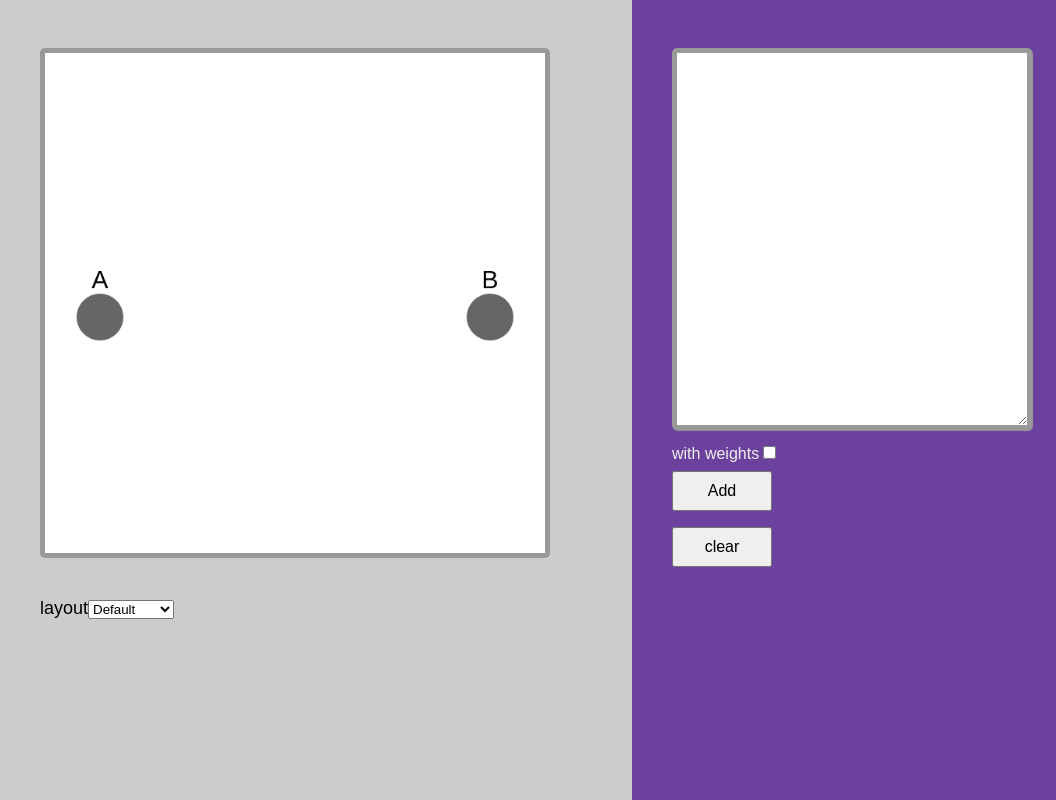
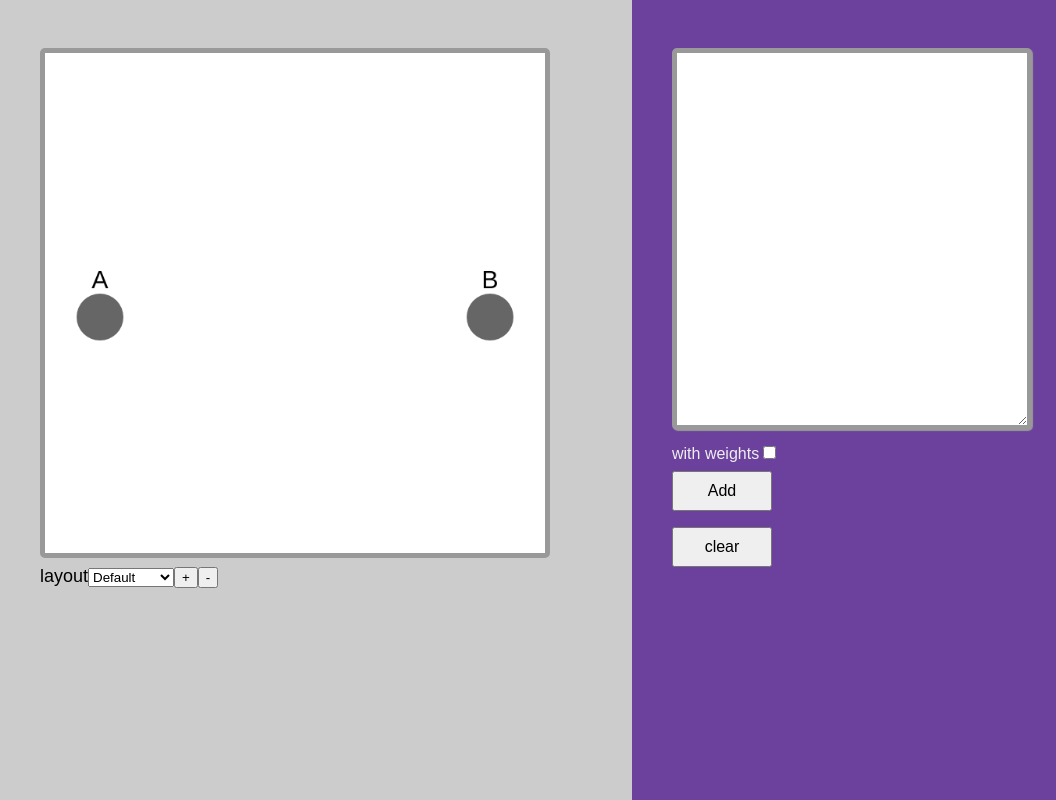
Before and after one commit to Fibii/Graph-Visualizer, a React (Create React App) app: page / in a window 1280 px wide. Shown: the whole page, without its empty margins (224-1280 px from the left). Built offline with nearby package versions, Linux system fonts and the light colour scheme.

Commit message:
added zoom feature

```diff
--- a/src/components/layoutList.js
+++ b/src/components/graphOptions.js
@@ -1,6 +1,6 @@
 import React from 'react'
 
-const LayoutList = ({ handleOnSelect }) => (
+const GraphOptions = ({ handleOnSelect, handleZoomPlus, handleZoomMinus }) => (
   <div>
     layout
     <select onChange={handleOnSelect}>
@@ -11,8 +11,9 @@ const LayoutList = ({ handleOnSelect }) => (
       <option value="concentric">Concentric</option>
       <option value="cose">Cose</option>
     </select>
-
+    <button type="button" onClick={handleZoomPlus}>+</button>
+    <button type="button" onClick={handleZoomMinus}>-</button>
   </div>
 )
 
-export default LayoutList
+export default GraphOptions
--- a/src/components/graphScene.js
+++ b/src/components/graphScene.js
@@ -1,13 +1,15 @@
 import React, { useEffect, useRef, useState } from 'react'
 import cytoscape from 'cytoscape'
-import LayoutList from './layoutList'
+import GraphOptions from './graphOptions'
 import getLayout from '../utils/graphLayouts'
 
+const ZOOM_FACTOR = 0.1
 
 const GraphScene = ({ elements }) => {
   const containerRef = useRef(null)
   const [cy, setCy] = useState(null)
   const [layout, setLayout] = useState(null)
+  const [zoom, setZoom] = useState({})
 
   useEffect(() => {
     const cy = cytoscape({
@@ -46,22 +48,42 @@ const GraphScene = ({ elements }) => {
       cy.layout(layout).run()
     }
 
+    console.log(zoom)
+    if (zoom.level) {
+      cy.zoom(zoom)
+    }
+
     setCy(cy)
-  }, [elements, layout])
+  }, [elements, layout, zoom])
 
   const handleLayoutOnSelect = (event) => {
     const { value } = event.target
     const layout = getLayout(value)
     if (layout) {
-      console.log("yete")
       setLayout(layout)
     }
+  }
+
+  const handleZoomPlus = () => {
+    setZoom({
+      level: cy.zoom() + ZOOM_FACTOR,
+    })
+  }
+
+  const handleZoomMinus = () => {
+    setZoom({
+      level: cy.zoom() - ZOOM_FACTOR,
+    })
   }
 
   return (
     <div>
       <div ref={containerRef} id="cy" />
-      <LayoutList handleOnSelect={handleLayoutOnSelect} />
+      <GraphOptions
+        handleOnSelect={handleLayoutOnSelect}
+        handleZoomMinus={handleZoomMinus}
+        handleZoomPlus={handleZoomPlus}
+      />
     </div>
   )
 }
--- a/src/index.css
+++ b/src/index.css
@@ -65,7 +65,7 @@ body {
     border: 5px solid #999;
     border-radius: 5px;
     background-color:#fff;
-    margin: 40px 0;
+    margin: 40px 0 8px 0;
 }
 
 input {
```
